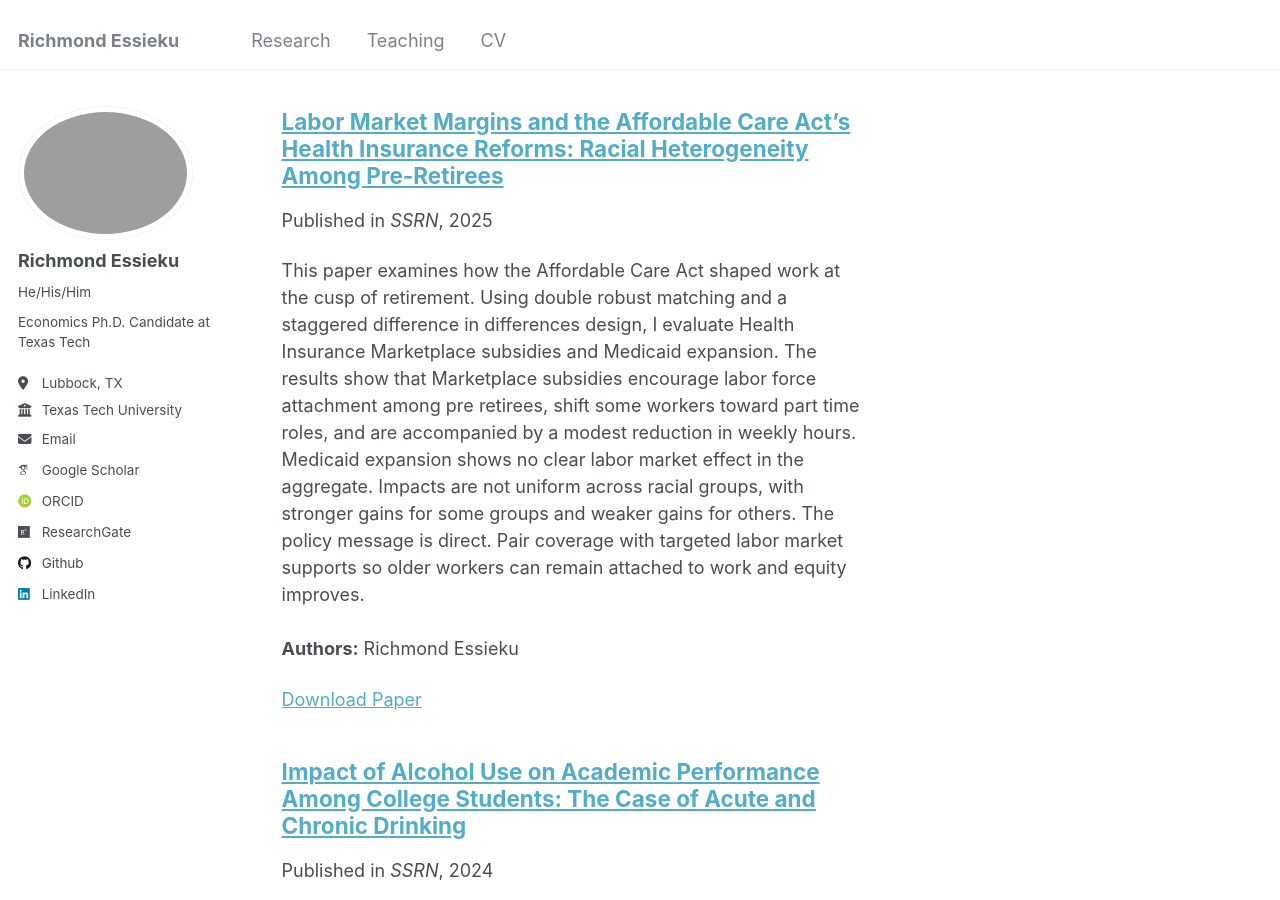
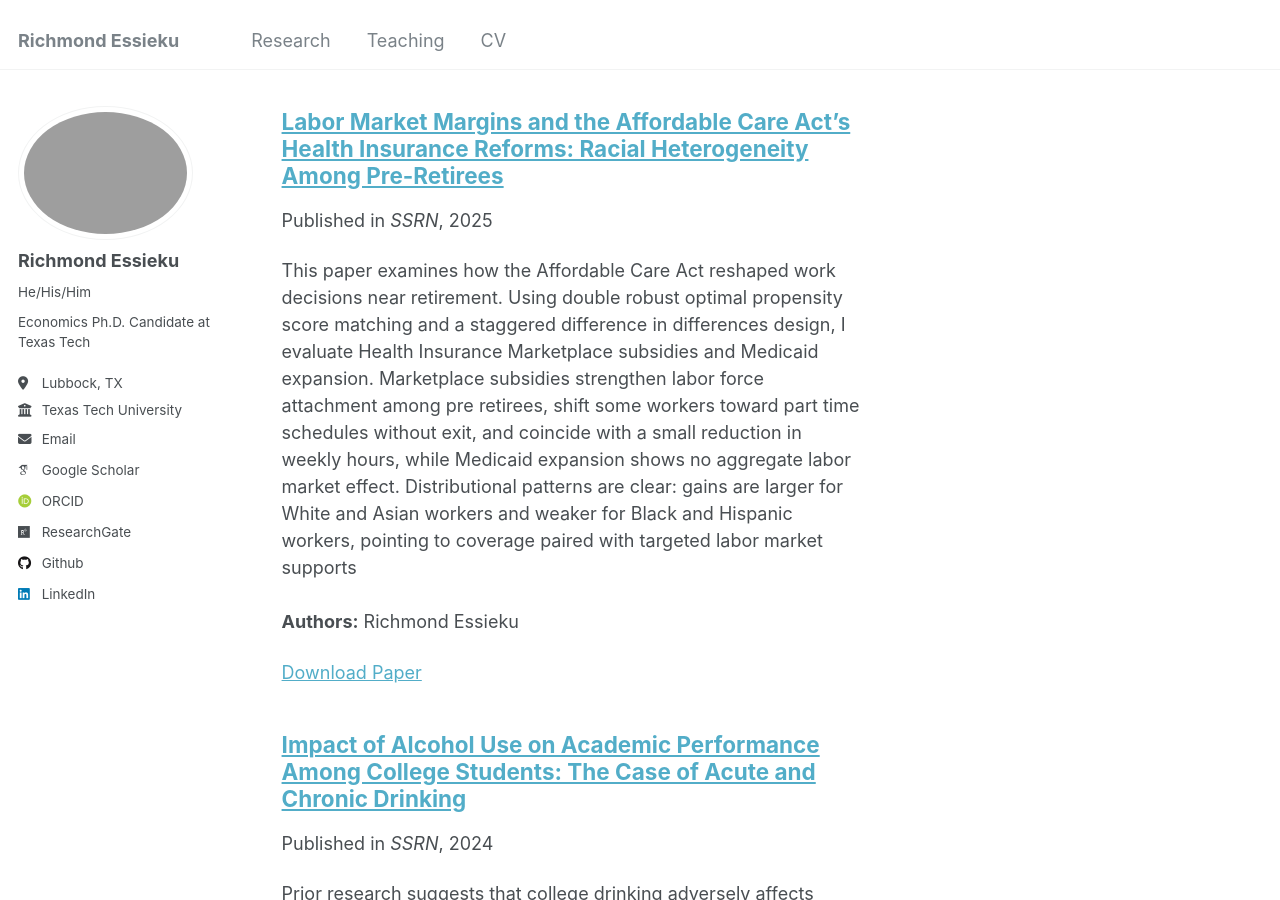
Before and after one commit to essieku/essieku.github.io, a Jekyll site: the page built from _pages/publications.html, in a window 1280 px wide and 900 px high, scrolled down 1216 px. Built offline with Jekyll 4.4.1, drawn with Linux system fonts in a browser that asks for light colours; some web fonts are replaced.

Commit message:
Update Chapter2.md

```diff
--- a/_publications/Chapter2.md
+++ b/_publications/Chapter2.md
@@ -3,7 +3,7 @@ title: "Labor Market Margins and the Affordable Care Act's Health Insurance Refo
 collection: publications
 category: working-paper
 permalink: /publication/aca
-excerpt: 'This paper examines how the Affordable Care Act shaped work at the cusp of retirement. Using double robust matching and a staggered difference in differences design, I evaluate Health Insurance Marketplace subsidies and Medicaid expansion. The results show that Marketplace subsidies encourage labor force attachment among pre retirees, shift some workers toward part time roles, and are accompanied by a modest reduction in weekly hours. Medicaid expansion shows no clear labor market effect in the aggregate. Impacts are not uniform across racial groups, with stronger gains for some groups and weaker gains for others. The policy message is direct. Pair coverage with targeted labor market supports so older workers can remain attached to work and equity improves. <br><br><strong>Authors:</strong> Richmond Essieku'
+excerpt: 'This paper examines how the Affordable Care Act reshaped work decisions near retirement. Using double robust optimal propensity score matching and a staggered difference in differences design, I evaluate Health Insurance Marketplace subsidies and Medicaid expansion. Marketplace subsidies strengthen labor force attachment among pre retirees, shift some workers toward part time schedules without exit, and coincide with a small reduction in weekly hours, while Medicaid expansion shows no aggregate labor market effect. Distributional patterns are clear: gains are larger for White and Asian workers and weaker for Black and Hispanic workers, pointing to coverage paired with targeted labor market supports <br><br><strong>Authors:</strong> Richmond Essieku'
 date: 2025-08-23
 venue: 'SSRN'
 authors: 'Richmond Essieku'
```
